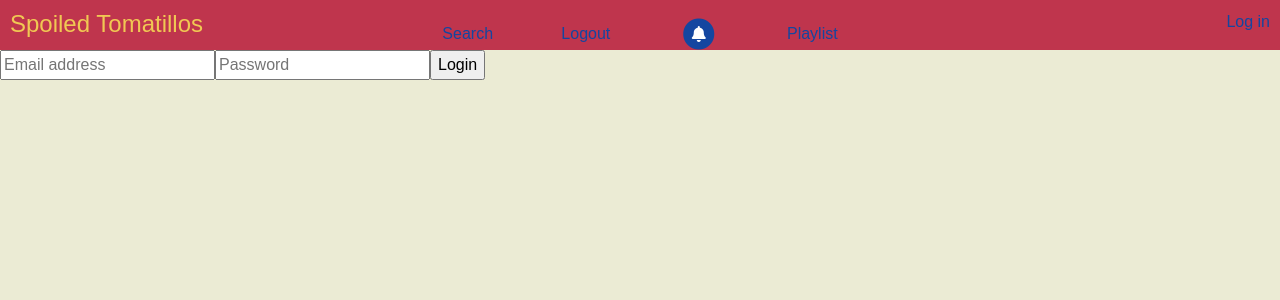
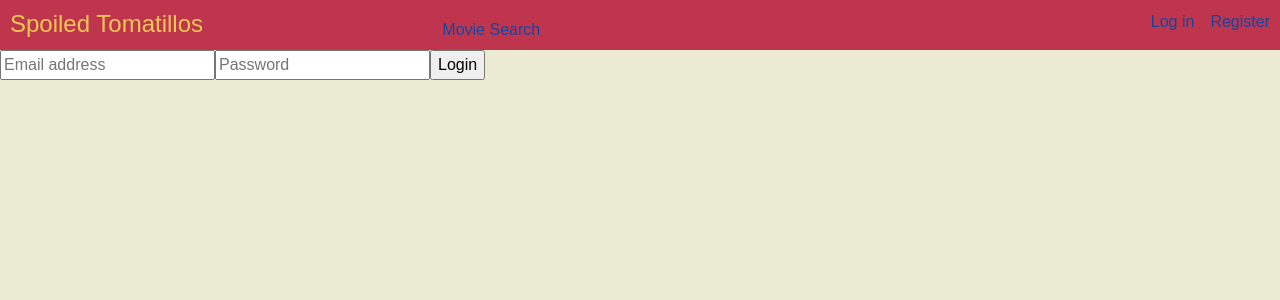
Before and after one commit to john4/CS4500, a React (Create React App) app in the folder front-end/: page / in a window 1280 px wide. Shown: the top 300 px of the page. Built offline with nearby package versions, Linux system fonts and the light colour scheme; no server answers.

Commit message:
[TEAM42-131] #comment differentiate nav bar when logged in or not, add register and login links

```diff
--- a/front-end/src/ApiWrapper.js
+++ b/front-end/src/ApiWrapper.js
@@ -4,6 +4,7 @@ import axios from 'axios';
 const setSession = function (sessionData) {
   const { session_id, user_data } = sessionData;
 
+  localStorage.setItem("st:isLoggedIn", true);
   localStorage.setItem("st:sessionId", session_id);
   localStorage.setItem("st:userId", user_data._id.$oid);
   localStorage.setItem("st:email", user_data.email);
@@ -14,17 +15,19 @@ const setSession = function (sessionData) {
 }
 
 const removeSession = function () {
-  localStorage.setItem("st:sessionId", null);
-  localStorage.setItem("st:userId", null);
-  localStorage.setItem("st:email", null);
-  localStorage.setItem("st:name", null);
-  localStorage.setItem("st:genre", null);
-  localStorage.setItem("st:photo_url", null);
-  localStorage.setItem("st:age", null);
+  localStorage.removeItem("st:isLoggedIn");
+  localStorage.removeItem("st:sessionId");
+  localStorage.removeItem("st:userId");
+  localStorage.removeItem("st:email");
+  localStorage.removeItem("st:name");
+  localStorage.removeItem("st:genre");
+  localStorage.removeItem("st:photo_url");
+  localStorage.removeItem("st:age");
 }
 
 const getSession = function () {
   return {
+    isLoggedIn: localStorage.getItem("st:isLoggedIn"),
     sessionId: localStorage.getItem("st:sessionId"),
     userId: localStorage.getItem("st:userId"),
     email: localStorage.getItem("st:email"),
--- a/front-end/src/components/NavBar.js
+++ b/front-end/src/components/NavBar.js
@@ -4,13 +4,25 @@ import React, { Component } from 'react';
 import '../App.css';
 import 'bootstrap/dist/css/bootstrap.css';
 import 'react-bootstrap';
+import {ApiWrapper} from '../ApiWrapper';
 import AccountNav from './User/AccountNav';
 import NotificationIcon from './Notification/NotificationIcon';
 
 class NavBar extends Component {
+  constructor(props) {
+    super(props);
+
+    this.state = {
+      session: null
+    };
+  }
+
+  componentWillMount() {
+    this.setState({session: ApiWrapper().getSession()});
+  }
 
   render() {
-    const isLoggedIn = true;
+    const {session} = this.state;
 
     return (
       <header className="App-header">
@@ -19,13 +31,15 @@ class NavBar extends Component {
             <h1 className="App-title">Spoiled Tomatillos</h1>
           </div>
           <div className="col navbar">
-            <a href="/search">Search</a>
-            <a href="/logout">Logout</a>
-            <NotificationIcon />
-            <a href="/playlist/genre"> Playlist</a>
+            <a href="/search">Movie Search</a>
+            {session.isLoggedIn && [
+              <a href="/search">User Search</a>,
+              <NotificationIcon />,
+              <a href="/playlist/genre"> Playlist</a>
+            ]}
           </div>
           <div className="col text-right">
-            <AccountNav />
+            <AccountNav username={session.name} />
           </div>
         </div>
 
--- a/front-end/src/components/User/AccountNav.js
+++ b/front-end/src/components/User/AccountNav.js
@@ -1,41 +1,19 @@
 import React, { Component } from 'react';
 import { ApiWrapper } from '../../ApiWrapper';
+import './User.css';
 
 class Account extends Component {
-  constructor(props) {
-    super(props);
-
-    this.state = {
-      name: '',
-      email: '',
-      password: '',
-      age: 0,
-      genre: '',
-      error: ''
-    }
-
-    this.receiveDetails = this.receiveDetails.bind(this);
-  }
-
-  componentWillMount() {
-    ApiWrapper().api().getAccountDetails().then(this.receiveDetails);
-  }
-
-  receiveDetails(res) {
-    this.setState({
-        name: res.data.name
-    })
-  }
 
   render() {
-    var username = this.state.name;
+    var username = this.props.username;
     if (username) {
       return (
 	  <a href="/user/profile">{username}</a>);
     } else {
-      return (
-        <a href="/login">Log in</a>
-      );
+      return ([
+        <a className="AccountNav-loginItem" href="/login">Log in</a>,
+        <a className="AccountNav-loginItem" href="/register">Register</a>
+      ]);
     }
   }
 }
--- a/front-end/src/components/User/User.css
+++ b/front-end/src/components/User/User.css
@@ -2,3 +2,7 @@
   width: 60px;
   height: 60px;
 }
+
+.AccountNav-loginItem {
+  margin-left: 1rem;
+}
```
